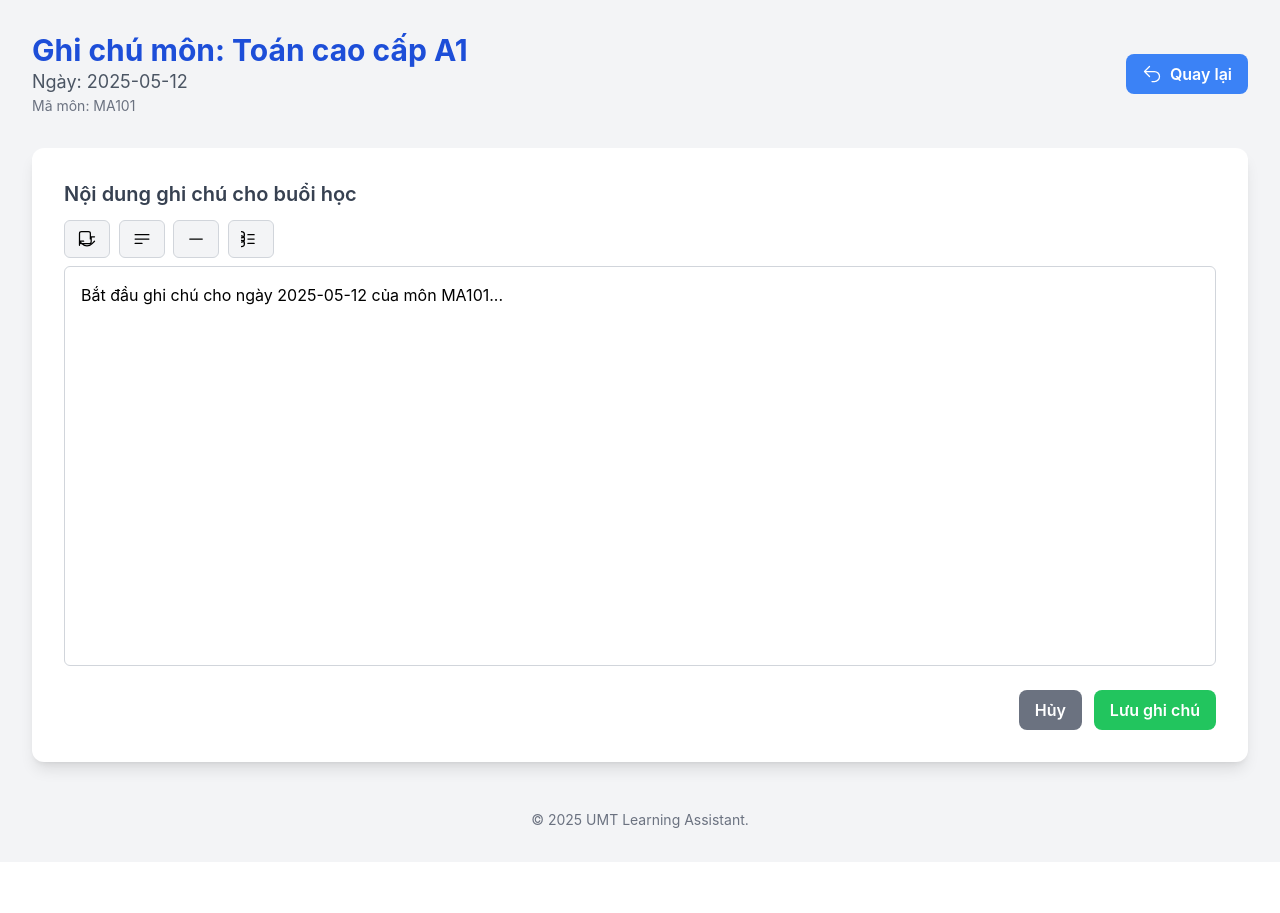
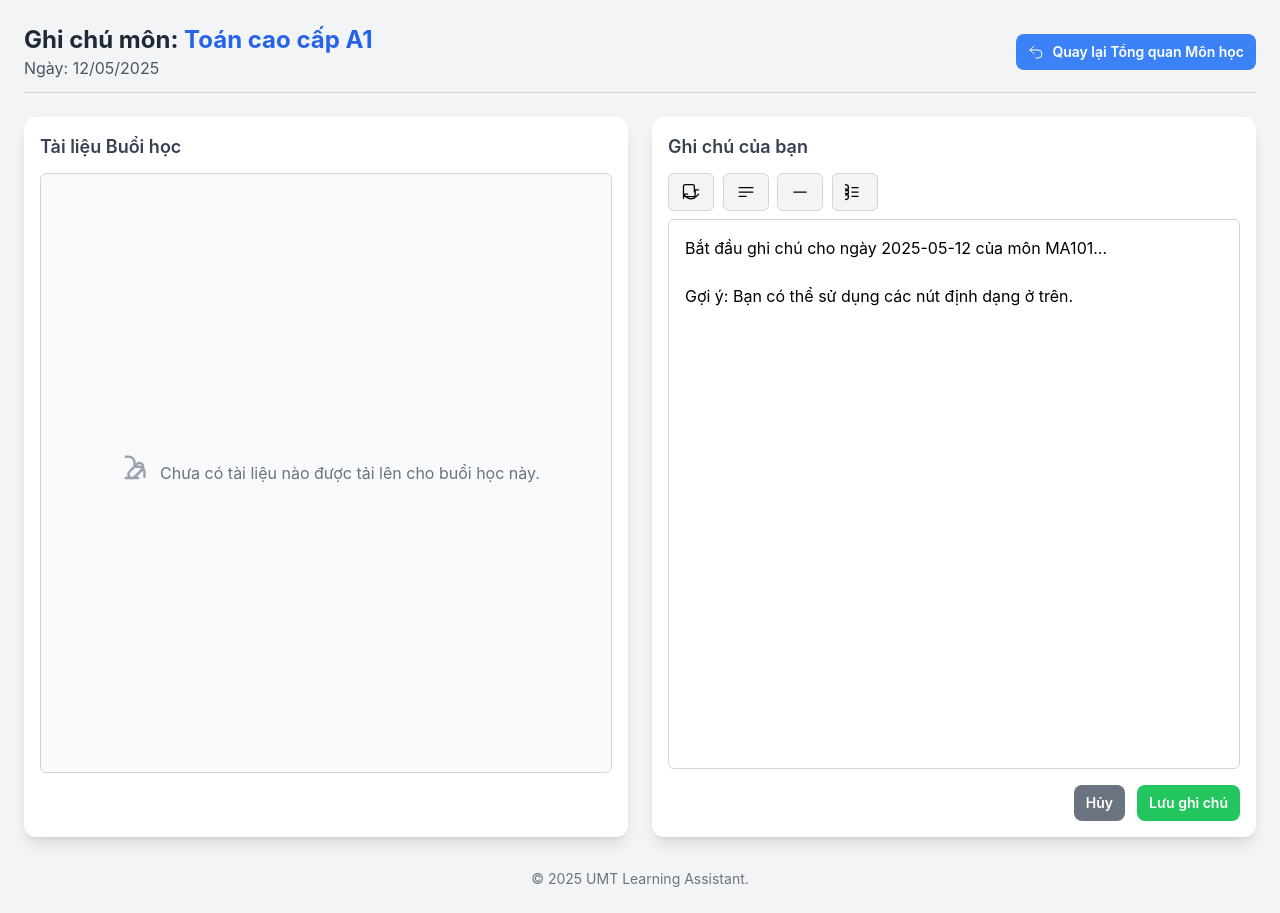
Before and after one commit to thaikhang113/UMTSmartNotes, a Flask app: page /student/notes/MA101/2025-05-12 in a window 1280 px wide. Before the commit the page ends 828 px from the top, so only its background shows below. Run offline with Flask 3, Linux system fonts and the light colour scheme; the visitor is signed in with stand-in values (Sample User, id 1); some libraries are stand-ins or nearby versions.

Commit message:
third upload

```diff
--- a/app.py
+++ b/app.py
@@ -31,26 +31,49 @@ teaching_schedule_sample = [
 ]
 
 today = datetime.date.today()
+# Cập nhật raw_student_calendar_events_sample để có material_url
+# Update raw_student_calendar_events_sample to include material_url
 raw_student_calendar_events_sample = [
-    {"id": "event1", "course_id": "CS101", "title": "Nhập môn Lập trình - Buổi 1", "date": today.strftime("%Y-%m-%d"), "start_time": "07:30", "end_time": "09:30", "lecturer_materials_url": "#"},
-    {"id": "event2", "course_id": "MA101", "title": "Toán cao cấp A1 - Buổi 1", "date": (today + datetime.timedelta(days=1)).strftime("%Y-%m-%d"), "start_time": "09:45", "end_time": "11:45", "lecturer_materials_url": "#"},
-    {"id": "event3", "course_id": "CS101", "title": "Nhập môn Lập trình - Buổi 2", "date": (today + datetime.timedelta(days=7)).strftime("%Y-%m-%d"), "start_time": "07:30", "end_time": "09:30", "lecturer_materials_url": "#"},
-    {"id": "event4", "course_id": "CS101", "title": "Nhập môn Lập trình - Buổi 3 (Lab)", "date": (today + datetime.timedelta(days=9)).strftime("%Y-%m-%d"), "start_time": "13:30", "end_time": "15:30", "lecturer_materials_url": "#"},
-    {"id": "event5", "course_id": "EN101", "title": "Tiếng Anh học thuật 1 - Buổi 1", "date": (today + datetime.timedelta(days=3)).strftime("%Y-%m-%d"), "start_time": "09:45", "end_time": "11:45", "lecturer_materials_url": "#"},
+    {
+        "id": "event1", "course_id": "CS101", "title": "Nhập môn Lập trình - Buổi 1",
+        "date": today.strftime("%Y-%m-%d"), "start_time": "07:30", "end_time": "09:30",
+        "lecturer_materials_url": "#", # Giữ lại cho modal
+        "material_url": "https://www.w3.org/WAI/ER/tests/xhtml/testfiles/resources/pdf/dummy.pdf" # URL PDF mẫu
+    },
+    {
+        "id": "event2", "course_id": "MA101", "title": "Toán cao cấp A1 - Buổi 1",
+        "date": (today + datetime.timedelta(days=1)).strftime("%Y-%m-%d"), "start_time": "09:45", "end_time": "11:45",
+        "lecturer_materials_url": "#",
+        "material_url": None # Ví dụ buổi này không có tài liệu
+    },
+    {
+        "id": "event3", "course_id": "CS101", "title": "Nhập môn Lập trình - Buổi 2",
+        "date": (today + datetime.timedelta(days=7)).strftime("%Y-%m-%d"), "start_time": "07:30", "end_time": "09:30",
+        "lecturer_materials_url": "#",
+        "material_url": "https://www.clickdimensions.com/links/TestPDFfile.pdf" # URL PDF mẫu khác
+    },
+    {
+        "id": "event4", "course_id": "CS101", "title": "Nhập môn Lập trình - Buổi 3 (Lab)",
+        "date": (today + datetime.timedelta(days=9)).strftime("%Y-%m-%d"), "start_time": "13:30", "end_time": "15:30",
+        "lecturer_materials_url": "#",
+        "material_url": None # Lab không có slide
+    },
+    {
+        "id": "event5", "course_id": "EN101", "title": "Tiếng Anh học thuật 1 - Buổi 1",
+        "date": (today + datetime.timedelta(days=3)).strftime("%Y-%m-%d"), "start_time": "09:45", "end_time": "11:45",
+        "lecturer_materials_url": "#",
+        "material_url": "https://www.w3.org/WAI/ER/tests/xhtml/testfiles/resources/pdf/dummy.pdf"
+    },
 ]
 
 # --- Custom Jinja Filter ---
 @app.template_filter('format_date_display')
 def format_date_display_filter(value):
-    """
-    Định dạng chuỗi ngày YYYY-MM-DD thành DD/MM/YYYY.
-    Formats a YYYY-MM-DD date string to DD/MM/YYYY.
-    """
     try:
         date_obj = datetime.datetime.strptime(value, '%Y-%m-%d')
         return date_obj.strftime('%d/%m/%Y')
     except (ValueError, TypeError):
-        return value # Trả về giá trị gốc nếu không định dạng được (Return original value if formatting fails)
+        return value
 
 # --- Routes ---
 @app.route('/', methods=['GET', 'POST'])
@@ -120,17 +143,29 @@ def student_session_note(course_id, date_str):
     if not session.get('logged_in') or session.get('role') != 'student':
         flash('Vui lòng đăng nhập với tư cách sinh viên.', 'warning')
         return redirect(url_for('login'))
+
     course = next((c for c in student_courses_sample if c["id"] == course_id), None)
     if not course:
         flash('Không tìm thấy môn học.', 'danger')
         return redirect(url_for('student_dashboard'))
+
     try:
         datetime.datetime.strptime(date_str, '%Y-%m-%d')
     except ValueError:
         flash('Định dạng ngày không hợp lệ.', 'danger')
         return redirect(url_for('student_course_notes_overview', course_id=course_id))
+
+    # Tìm buổi học (event) tương ứng để lấy material_url
+    # Find the corresponding session (event) to get material_url
+    session_event_data = next((evt for evt in raw_student_calendar_events_sample if evt['course_id'] == course_id and evt['date'] == date_str), None)
+    material_url_for_session = session_event_data.get('material_url') if session_event_data else None
+
     user_display_info = { "name": session.get('full_name') }
-    return render_template('notes_template.html', course=course, note_date=date_str, user=user_display_info)
+    return render_template('notes_template.html',
+                           course=course,
+                           note_date=date_str,
+                           user=user_display_info,
+                           material_url=material_url_for_session) # Truyền URL tài liệu vào template
 
 @app.route('/student/notes/<course_id>')
 def student_course_notes_overview(course_id):
@@ -156,9 +191,17 @@ def student_course_notes_overview(course_id):
 def get_student_materials(course_id, event_date):
     if not session.get('logged_in') or session.get('role') != 'student':
         return {"error": "Unauthorized"}, 401
+
+    # Tìm thông tin buổi học để lấy danh sách tài liệu (nếu có nhiều)
+    # For this demo, we'll just return a generic list based on the old logic
+    # In a real app, you'd fetch specific materials for this event_date
     course = next((c for c in student_courses_sample if c["id"] == course_id), None)
     if not course: return {"error": "Course not found"}, 404
-    materials = [f"Slide {course['name']} - Buổi {event_date}.pdf", f"Bài tập {event_date}.docx"]
+
+    # Tìm event cụ thể để lấy lecturer_materials_url nếu cần
+    # This route is mainly for the modal, which might show a general link or specific files
+    # For now, let's return a generic list.
+    materials = [f"Slide {course['name']} - Buổi {event_date}.pdf", f"Bài tập {event_date}.docx", "Link tham khảo: example.com"]
     return {"course_name": course['name'], "event_date": event_date, "materials": materials}
 
 @app.route('/faculty/dashboard')
--- a/templates/notes_template.html
+++ b/templates/notes_template.html
@@ -3,7 +3,7 @@
 <head>
     <meta charset="UTF-8">
     <meta name="viewport" content="width=device-width, initial-scale=1.0">
-    <title>Ghi chú môn {{ course.name if course else 'Môn học' }} - Ngày {{ note_date if note_date else 'Không rõ' }}</title>
+    <title>Ghi chú môn {{ course.name if course else 'Môn học' }} - Ngày {{ note_date | format_date_display if note_date else 'Không rõ' }}</title>
     <script src="https://cdn.tailwindcss.com"></script>
     <link href="https://cdnjs.cloudflare.com/ajax/libs/heroicons/2.0.18/24/outline/heroicons.min.css" rel="stylesheet">
     <style>
@@ -14,48 +14,86 @@
         }
         .editor-toolbar button:hover { background-color: #e5e7eb; }
         #note-content-area {
-            min-height: 400px; border: 1px solid #d1d5db; padding: 1rem;
+            min-height: calc(100vh - 250px); /* Điều chỉnh chiều cao để vừa màn hình hơn */
+            border: 1px solid #d1d5db; padding: 1rem;
             border-radius: 0.375rem; background-color: white;
+            overflow-y: auto; /* Cho phép cuộn nếu nội dung dài */
+        }
+        .material-viewer {
+            height: calc(100vh - 200px); /* Chiều cao cho trình xem tài liệu */
+            border: 1px solid #d1d5db;
+            border-radius: 0.375rem;
+            background-color: #f9fafb; /* gray-50 */
+        }
+        .material-viewer iframe {
+            width: 100%;
+            height: 100%;
+            border: none;
         }
     </style>
 </head>
 <body class="bg-gray-100">
-    <div class="container mx-auto p-6 md:p-8">
-        <div class="flex flex-col sm:flex-row justify-between items-start sm:items-center mb-8">
+    <div class="container mx-auto p-4 md:p-6">
+        <div class="flex flex-col sm:flex-row justify-between items-start sm:items-center mb-6 pb-3 border-b border-gray-300">
             <div>
-                <h1 class="text-2xl md:text-3xl font-bold text-blue-700">
-                    Ghi chú môn: {{ course.name if course else "Không rõ môn học" }}
+                <h1 class="text-xl md:text-2xl font-bold text-gray-800">
+                    Ghi chú môn: <span class="text-blue-600">{{ course.name if course else "Không rõ môn học" }}</span>
                 </h1>
-                <p class="text-lg text-gray-600">Ngày: {{ note_date if note_date else "Không rõ ngày" }}</p>
-                <p class="text-sm text-gray-500">Mã môn: {{ course.id if course else "N/A" }}</p>
+                <p class="text-md text-gray-600">Ngày: {{ note_date | format_date_display if note_date else "Không rõ ngày" }}</p>
             </div>
-            <a href="{{ url_for('student_dashboard') }}" class="mt-4 sm:mt-0 bg-blue-500 hover:bg-blue-600 text-white font-semibold py-2 px-4 rounded-lg transition-colors flex items-center self-start sm:self-center">
-                <svg xmlns="http://www.w3.org/2000/svg" fill="none" viewBox="0 0 24 24" stroke-width="1.5" stroke="currentColor" class="w-5 h-5 mr-2">
+            <a href="{{ url_for('student_course_notes_overview', course_id=course.id) }}" class="mt-3 sm:mt-0 bg-blue-500 hover:bg-blue-600 text-white font-semibold py-2 px-3 rounded-lg transition-colors flex items-center self-start sm:self-center text-sm">
+                <svg xmlns="http://www.w3.org/2000/svg" fill="none" viewBox="0 0 24 24" stroke-width="1.5" stroke="currentColor" class="w-4 h-4 mr-2">
                   <path stroke-linecap="round" stroke-linejoin="round" d="M9 15L3 9m0 0l6-6M3 9h12a6 6 0 010 12h-3" />
                 </svg>
-                Quay lại
+                Quay lại Tổng quan Môn học
             </a>
         </div>
 
-        <div class="bg-white p-6 md:p-8 rounded-xl shadow-lg">
-            <div>
-                <h2 class="text-xl font-semibold text-gray-700 mb-3">Nội dung ghi chú cho buổi học</h2>
+        <div class="flex flex-col lg:flex-row gap-6">
+            <div class="lg:w-1/2 bg-white p-4 rounded-xl shadow-lg">
+                <h2 class="text-lg font-semibold text-gray-700 mb-3">Tài liệu Buổi học</h2>
+                <div class="material-viewer">
+                    {% if material_url %}
+                        {% if material_url.lower().endswith('.pdf') %}
+                            <iframe src="{{ material_url }}" title="Tài liệu PDF">
+                                Trình duyệt của bạn không hỗ trợ hiển thị PDF. Bạn có thể <a href="{{ material_url }}" target="_blank" class="text-blue-500 hover:underline">tải về tại đây</a>.
+                            </iframe>
+                        {% else %}
+                            <p class="p-4 text-gray-600">
+                                Tài liệu cho buổi học này:
+                                <a href="{{ material_url }}" target="_blank" class="text-blue-500 hover:underline break-all">{{ material_url }}</a>
+                                <br><br>(Hiện tại chỉ hỗ trợ nhúng PDF trực tiếp. Các loại file khác sẽ hiển thị dưới dạng link.)
+                            </p>
+                        {% endif %}
+                    {% else %}
+                        <p class="p-4 text-gray-500 text-center flex items-center justify-center h-full">
+                            <svg xmlns="http://www.w3.org/2000/svg" fill="none" viewBox="0 0 24 24" stroke-width="1.5" stroke="currentColor" class="w-10 h-10 mr-2 text-gray-400">
+                              <path stroke-linecap="round" stroke-linejoin="round" d="M19.5 14.25v-2.625a3.375 3.375 0 00-3.375-3.375h-1.5A1.125 1.125 0 0113.5 7.125v-1.5a3.375 3.375 0 00-3.375-3.375H8.25m2.121 12.121a2.25 2.25 0 003.182 0l4.5-4.5a2.25 2.25 0 00-3.182-3.182L10.5 11.25a2.25 2.25 0 003.182 3.182l4.5-4.5M8.25 15h7.5" />
+                            </svg>
+                            Chưa có tài liệu nào được tải lên cho buổi học này.
+                        </p>
+                    {% endif %}
+                </div>
+            </div>
+
+            <div class="lg:w-1/2 bg-white p-4 rounded-xl shadow-lg">
+                <h2 class="text-lg font-semibold text-gray-700 mb-3">Ghi chú của bạn</h2>
                 <div class="editor-toolbar mb-2">
                     <button onclick="formatDoc('bold');" title="In đậm"><svg xmlns="http://www.w3.org/2000/svg" fill="none" viewBox="0 0 24 24" stroke-width="1.5" stroke="currentColor" class="w-5 h-5"><path stroke-linecap="round" stroke-linejoin="round" d="M16.023 9.348h4.992v-.001M2.985 19.644v-4.992m0 0h4.992m-4.993 0l3.181 3.183a8.25 8.25 0 0011.667 0l3.181-3.183m-4.991-2.691V5.25a2.25 2.25 0 00-2.25-2.25H5.25a2.25 2.25 0 00-2.25 2.25v4.992m14.006 0v4.992a2.25 2.25 0 01-2.25 2.25H5.25a2.25 2.25 0 01-2.25-2.25v-4.992" /></svg></button>
                     <button onclick="formatDoc('italic');" title="In nghiêng"><svg xmlns="http://www.w3.org/2000/svg" fill="none" viewBox="0 0 24 24" stroke-width="1.5" stroke="currentColor" class="w-5 h-5"><path stroke-linecap="round" stroke-linejoin="round" d="M3.75 6.75h16.5M3.75 12h16.5m-16.5 5.25H12" /></svg></button>
                     <button onclick="formatDoc('underline');" title="Gạch chân"><svg xmlns="http://www.w3.org/2000/svg" fill="none" viewBox="0 0 24 24" stroke-width="1.5" stroke="currentColor" class="w-5 h-5"><path stroke-linecap="round" stroke-linejoin="round" d="M19.5 12h-15" /></svg></button>
                     <button onclick="formatDoc('insertUnorderedList');" title="Danh sách gạch đầu dòng"><svg xmlns="http://www.w3.org/2000/svg" fill="none" viewBox="0 0 24 24" stroke-width="1.5" stroke="currentColor" class="w-5 h-5"><path stroke-linecap="round" stroke-linejoin="round" d="M8.25 6.75h7.5M8.25 12h7.5m-7.5 5.25h7.5M3.75 6.75h.007v.008H3.75V6.75zm.375 0a3.75 3.75 0 11-7.5 0 3.75 3.75 0 017.5 0zM3.75 12h.007v.008H3.75V12zm.375 0a3.75 3.75 0 11-7.5 0 3.75 3.75 0 017.5 0zM3.75 17.25h.007v.008H3.75v-.008zm.375 0a3.75 3.75 0 11-7.5 0 3.75 3.75 0 017.5 0z" /></svg></button>
                 </div>
-                <div id="note-content-area" contenteditable="true" class="bg-gray-50">
+                <div id="note-content-area" contenteditable="true">
                     </div>
-                <div class="mt-6 flex justify-end space-x-3">
-                    <button class="bg-gray-500 hover:bg-gray-600 text-white font-semibold py-2 px-4 rounded-lg transition-colors">Hủy</button>
-                    <button id="save-note-button" class="bg-green-500 hover:bg-green-600 text-white font-semibold py-2 px-4 rounded-lg transition-colors">Lưu ghi chú</button>
+                <div class="mt-4 flex justify-end space-x-3">
+                    <button class="bg-gray-500 hover:bg-gray-600 text-white font-semibold py-2 px-3 rounded-lg transition-colors text-sm">Hủy</button>
+                    <button id="save-note-button" class="bg-green-500 hover:bg-green-600 text-white font-semibold py-2 px-3 rounded-lg transition-colors text-sm">Lưu ghi chú</button>
                 </div>
             </div>
         </div>
 
-        <footer class="text-center mt-12 text-sm text-gray-500">
+        <footer class="text-center mt-8 text-sm text-gray-500">
             <p>&copy; <span id="current-year-footer-notes">2025</span> UMT Learning Assistant.</p>
         </footer>
     </div>
@@ -68,18 +106,14 @@
         const saveNoteButton = document.getElementById('save-note-button');
         const noteContentArea = document.getElementById('note-content-area');
 
-        // Lấy course_id và note_date từ dữ liệu được Flask truyền vào (ví dụ qua data attributes hoặc biến JS)
-        // Get course_id and note_date from data passed by Flask (e.g., via data attributes or JS variables)
         const courseId = "{{ course.id | e if course else 'unknown_course' }}";
         const noteDate = "{{ note_date | e if note_date else 'unknown_date' }}";
         const noteStorageKey = `note_${courseId}_${noteDate}`;
 
-        // Tải ghi chú đã lưu từ localStorage khi trang được tải
-        // Load saved note from localStorage when the page loads
         if (localStorage.getItem(noteStorageKey)) {
             noteContentArea.innerHTML = localStorage.getItem(noteStorageKey);
         } else {
-            noteContentArea.innerHTML = `<p>Bắt đầu ghi chú cho ngày ${noteDate} của môn ${courseId}...</p>`;
+            noteContentArea.innerHTML = `<p>Bắt đầu ghi chú cho ngày ${noteDate} của môn ${courseId}...</p><p><br></p><p>Gợi ý: Bạn có thể sử dụng các nút định dạng ở trên.</p>`;
         }
 
         saveNoteButton.addEventListener('click', () => {
@@ -88,8 +122,6 @@
             alert(`Ghi chú cho ngày ${noteDate} của môn ${courseId} đã được lưu!`);
         });
 
-        // Cập nhật năm hiện tại ở footer
-        // Update current year in footer
         document.getElementById('current-year-footer-notes').textContent = new Date().getFullYear();
     </script>
 </body>
```
